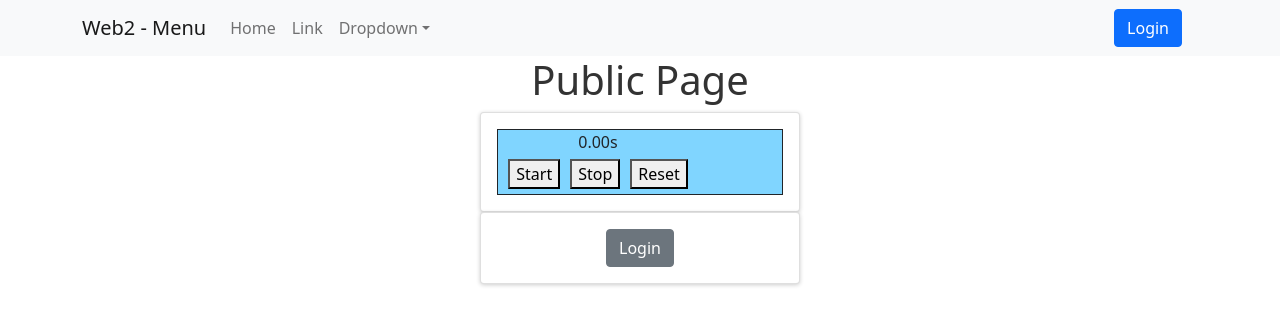
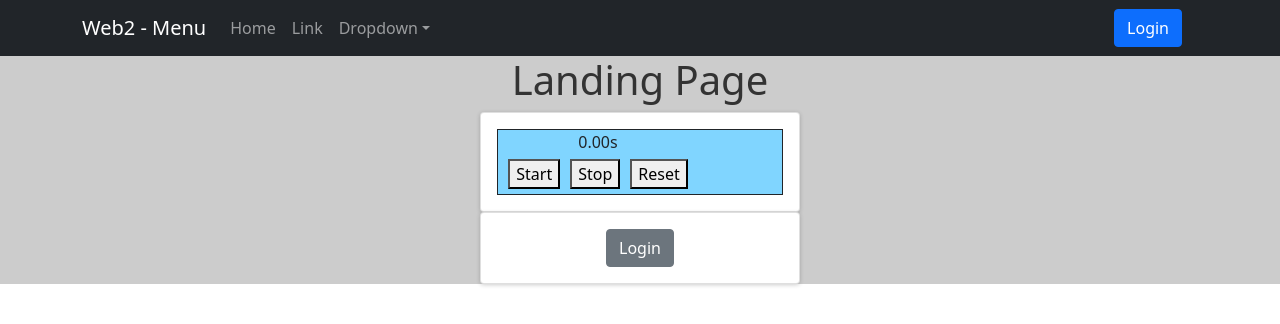
Before and after one commit to Elrond86/WEB2project22_react, a React (Create React App) app: page / in a window 1280 px wide. Shown: the top 324 px of the page. Built offline with nearby package versions, Linux system fonts and the light colour scheme.

Commit message:
es wird... :D

```diff
--- a/src/components/PrivatPage.js
+++ b/src/components/PrivatPage.js
@@ -1,12 +1,17 @@
 import LogoutButtonBootstrap from './LogoutButtonBootstrap';
+import { connect } from 'react-redux';
 
-export default function PrivatPage() {
+const mapStateToProps = (state) => {
+	return state;
+};
+
+function PrivatPage(props) {
 	return (
 		<div className="main">
-			<h1>PrivatPage</h1>
+			<h1>Private Page</h1>
 			<section className="card">
 				<div className="watchBox">
-					<h1>DIE ZEIT IST ABGELAUFEN</h1>
+					<h1>Hallo {props.user.userID}!</h1>
 				</div>
 			</section>
 			<section className="card">
@@ -15,3 +20,5 @@ export default function PrivatPage() {
 		</div>
 	);
 }
+
+export default connect(mapStateToProps)(PrivatPage);
--- a/src/components/PublicPage.js
+++ b/src/components/PublicPage.js
@@ -4,7 +4,7 @@ import Stopwatch from './standAlone/StopWatch';
 export default function PublicPage() {
 	return (
 		<div className="main">
-			<h1>Public Page</h1>
+			<h1>Landing Page</h1>
 			<section className="card">
 				<div className="watchBox">
 					<Stopwatch />
--- a/src/components/TopMenuBootstrap.js
+++ b/src/components/TopMenuBootstrap.js
@@ -14,7 +14,7 @@ class TopMenu extends Component {
 	render() {
 		return (
 			<div>
-				<Navbar bg="light" expand="lg">
+				<Navbar bg="dark" variant="dark" expand="lg">
 					<Container>
 						<Navbar.Brand href="#home">Web2 - Menu</Navbar.Brand>
 						<Navbar.Toggle aria-controls="basic-navbar-nav" />
--- a/src/components/UserSessionWidgetBootstrap.js
+++ b/src/components/UserSessionWidgetBootstrap.js
@@ -1,4 +1,4 @@
-import React, { useState, useReducer } from 'react';
+import React, { useState } from 'react';
 import { connect } from 'react-redux';
 import Button from 'react-bootstrap/Button';
 import Modal from 'react-bootstrap/Modal';
@@ -10,7 +10,6 @@ import '../../node_modules/bootstrap/dist/css/bootstrap.min.css';
 import * as auhenticationActions from '../actions/AuthenticationActions';
 
 import { bindActionCreators } from 'redux';
-import rootReducer from '../reducer/RootReducer';
 
 const { log } = console;
 
--- a/src/index.css
+++ b/src/index.css
@@ -5,12 +5,13 @@
 body {
 	font-family: sans-serif;
 	margin: 3rem;
-	background-color: hsl(200, 0%, 100%);
+	background-color: hsl(0, 100%, 0%);
 }
 
 .main {
 	text-align: center;
 	align-items: center;
+	background-color: hsl(0, 0%, 80%);
 }
 
 .watchBox {
@@ -51,7 +52,6 @@ h2 {
 
 .card {
 	margin: auto;
-	background-color: white;
 	border-radius: 4px;
 	box-shadow: 0 1px 4px rgba(0, 0, 0, 0.2);
 	padding: 1rem;
```
